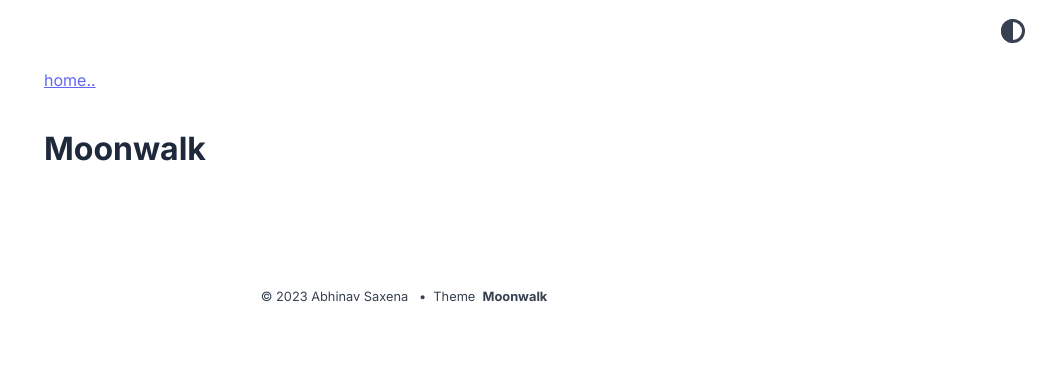
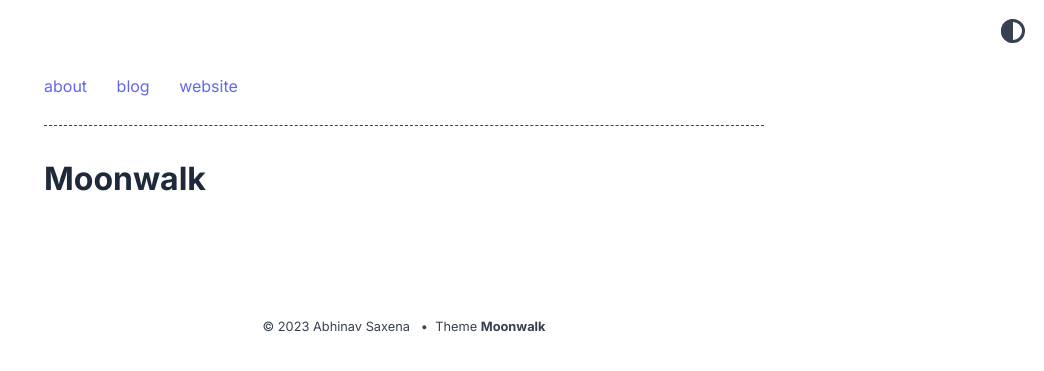
Before and after one commit to DawidFerchow/dawidferchow.github.io, a Jekyll site: the page built from blog.html, in a window 1280 px wide. Shown: the top 371 px of the page, without its empty margins (236-1280 px from the left). Built offline with Jekyll 4.4.1, drawn with Linux system fonts in a browser that asks for light colours.

Commit message:
Extract header from posts to separate file

```diff
--- /dev/null
+++ b/_includes/header.html
@@ -0,0 +1,6 @@
+<header>
+  {% if site.theme_config.show_navbar == true %}
+  {% include horizontal_list.html collection=site.data.home.navbar_entries %}
+  <div class="dashed"></div>
+  {% endif %}
+</header>
--- a/_layouts/blog.html
+++ b/_layouts/blog.html
@@ -1,10 +1,7 @@
 ---
 layout: default
 ---
-<a href="{{ "/" | relative_url }}">{{ site.theme_config.back_home_text }}</a>
 
-<header>
-  <h1>{{ site.title }}</h1>
-</header>
+<h1>{{ site.title }}</h1>
 
 {% include post_list.html %}
--- a/_layouts/default.html
+++ b/_layouts/default.html
@@ -2,8 +2,8 @@
 <html lang="{{ page.lang | default: "en" }}" class="html" data-theme="{{ site.theme_config.appearance | default: "auto" }}">
         {%- include head.html -%}
   <body>
+    {% include header.html %}
     <main class="page-content" aria-label="Content">
-      <div class="w">
       {{ content }}
       {% if site.theme_config.appearance_toggle %}
         {% include toggle_theme_button.html %}
@@ -15,23 +15,8 @@
         •
         &nbsp;
         {%- endif -%}
-          {%- if site.soopr -%}
-          Powered by <a href="https://www.soopr.co" target="_blank" rel="noreferrer">Soopr</a>
-          &nbsp;
-          •
-          &nbsp;
-          {%- endif -%}
-          Theme&nbsp; <a href="https://github.com/abhinavs/moonwalk" target="_blank" rel="noreferrer">Moonwalk</a>
-        </div>
+        Theme <a href="https://github.com/abhinavs/moonwalk" target="_blank" rel="noreferrer">Moonwalk</a>
       </div>
     </main>
-
-    {%- if site.soopr -%}
-      {%- if site.soopr.publish_token and jekyll.environment == "production" -%}
-        <script async defer data-soopr-token="{{site.soopr.publish_token}}" src="https://sdk.soopr.co/soopr.js"></script>
-      {%- else -%}
-        <script async defer src="https://sdk.soopr.co/soopr.js"></script>
-      {%- endif -%}
-    {%- endif -%}
   </body>
 </html>
--- a/_layouts/post.html
+++ b/_layouts/post.html
@@ -2,7 +2,8 @@
 layout: default
 ---
 
-<a href="{{ "/" | relative_url }}">{{ site.theme_config.back_home_text }}</a>
-<h1 class="post-title">{{ page.title }}</h1>
+<h1>{{ page.title }}</h1>
+
 {% include date_and_social_share.html %}
+
 {{ content }}
--- a/_sass/moonwalk.scss
+++ b/_sass/moonwalk.scss
@@ -31,10 +31,21 @@ p { margin: 1em 0; }
 
 li { margin: 0.4em 0; }
 
-.w {
+header, main, footer {
   max-width: 720px;
   margin: 0 auto;
-  padding: 4em 2em;
+}
+
+header, footer {
+    padding: 4em 2em;
+}
+
+header {
+    padding-bottom: 0;
+}
+
+main {
+    padding-bottom: 4em;
 }
 
 table, th, td {
```
Also changed, not shown: _layouts/home.html (+3 -10 lines). Lines whose indentation alone changed are shown as unchanged.
